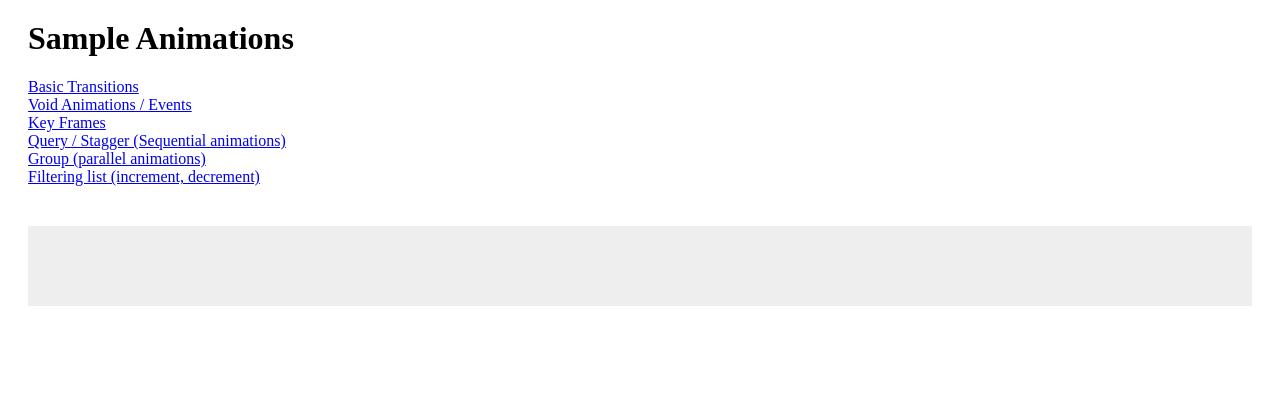
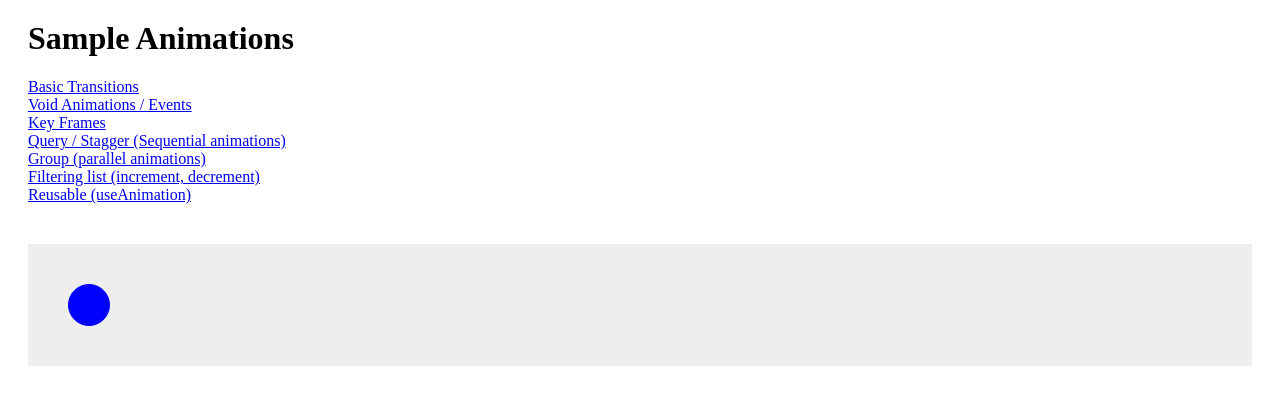
Before and after one commit to orlaqp/playing-with-angular-animations, an Angular app: page /reusable in a window 1280 px wide. Before the commit this address led to /. Shown: the top 404 px of the page. Built offline with nearby package versions, Linux system fonts and the light colour scheme.

Commit message:
reusable animation

```diff
--- a/src/app/app.component.html
+++ b/src/app/app.component.html
@@ -13,6 +13,8 @@
   <a routerLink="/parallel">Group (parallel animations)</a>
   <br>
   <a routerLink="/filter">Filtering list (increment, decrement)</a>
+  <br>
+  <a routerLink="/reusable">Reusable (useAnimation)</a>
 
   <div class="container">
     <router-outlet></router-outlet>
--- a/src/app/app.module.ts
+++ b/src/app/app.module.ts
@@ -13,6 +13,7 @@ import { KeyframesComponent } from './keyframes/keyframes.component';
 import { QueryStaggerComponent } from './query-stagger/query-stagger.component';
 import { ParallelComponent } from './parallel/parallel.component';
 import { FilterComponent } from './filter/filter.component';
+import { ReusableComponent } from './reusable/reusable.component';
 
 @NgModule({
   imports:      [
@@ -27,10 +28,11 @@ import { FilterComponent } from './filter/filter.component';
       { path: 'query', component: QueryStaggerComponent },
       { path: 'parallel', component: ParallelComponent },
       { path: 'filter', component: FilterComponent },
+      { path: 'reusable', component: ReusableComponent },
       { path: 'other', component: OtherComponent }
     ])
   ],
-  declarations: [ AppComponent, HelloComponent, OtherComponent, TransitionsComponent, VoidAnimationsComponent, KeyframesComponent, QueryStaggerComponent, ParallelComponent, FilterComponent ],
+  declarations: [ AppComponent, HelloComponent, OtherComponent, TransitionsComponent, VoidAnimationsComponent, KeyframesComponent, QueryStaggerComponent, ParallelComponent, FilterComponent, ReusableComponent ],
   bootstrap:    [ AppComponent ]
 })
 export class AppModule { }
--- /dev/null
+++ b/src/app/reusable/animations.ts
@@ -0,0 +1,16 @@
+import {
+  animation,
+  state,
+  style,
+  animate,
+  keyframes
+} from '@angular/animations';
+
+export const pulseAnimation = animation([
+  style({ transform: 'scale(1)' }),
+  animate('{{ timings }}', keyframes([
+    style({ transform: 'scale(1)', offset: 0 }),
+    style({ transform: 'scale({{ scale }})', offset: .5 }),
+    style({ transform: 'scale(1)', offset: 1 }),
+  ]))
+])
--- /dev/null
+++ b/src/app/reusable/reusable.component.css
@@ -0,0 +1,8 @@
+.btn {
+  cursor: pointer;
+  border: 1px solid blue;
+  background-color: blue;
+  border-radius: 50%;
+  width: 40px;
+  height: 40px;
+}
--- /dev/null
+++ b/src/app/reusable/reusable.component.html
@@ -0,0 +1,3 @@
+<div
+[@onPulse]="state" (@onPulse.done)="done()" class="btn" (click)="btnClick()">
+</div>
--- /dev/null
+++ b/src/app/reusable/reusable.component.ts
@@ -0,0 +1,41 @@
+import { Component, OnInit } from '@angular/core';
+import {
+  useAnimation,
+  trigger,
+  style,
+  transition
+} from '@angular/animations';
+import { pulseAnimation } from './animations';
+
+@Component({
+  selector: 'app-reusable',
+  templateUrl: './reusable.component.html',
+  styleUrls: ['./reusable.component.css'],
+  animations: [
+    trigger('onPulse', [
+      transition('normal => pulse', [
+        useAnimation(pulseAnimation, {
+          params: { timings: '0.3s', scale: '0.9' }
+        })
+      ])
+    ])
+  ]
+})
+export class ReusableComponent implements OnInit {
+  state = 'normal'
+
+  constructor() { }
+
+  ngOnInit() {
+    setTimeout(() => this.state = 'out', 2000)
+  }
+
+  btnClick() {
+    this.state = 'pulse';
+  }
+
+  done() {
+    this.state = 'normal';
+  }
+
+}
```
